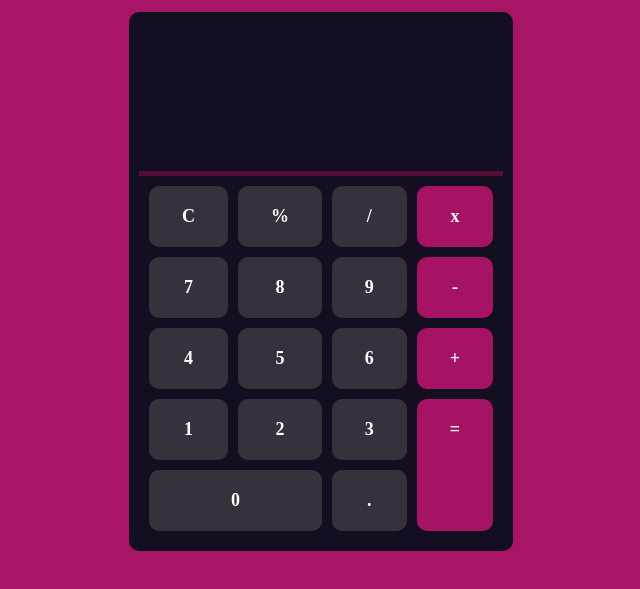
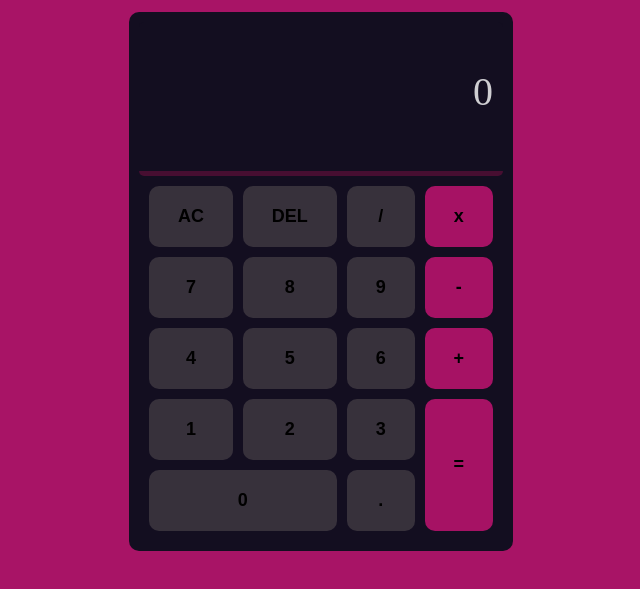
Before and after one commit to Obianujuakuu/calculator, a plain HTML site: page index.html in a window 1280 px wide. Shown: the part 55-644 px from the top of the page, without its empty margins (319-959 px from the left). Drawn offline with Linux system fonts and the light colour scheme.

Commit message:
added delete and clear function to js file, changed html tag from div to button

```diff
--- a/css/style.css
+++ b/css/style.css
@@ -18,7 +18,7 @@ body{
   padding: 10px;
   border-radius: 10px;
 }
-input[type=text]{
+.display{
   width: 100%;
   height: 8em;
   padding: 25px 50px 25px 50px;
@@ -40,13 +40,14 @@ input[type=text]{
     column-gap: 10px;
     row-gap: 10px;
 }
-.grid-item{
+button{
     background-color: rgb(55, 49, 59);
     padding: 20px;
     font-size: large;
     text-align: center;
     border-radius: 10px;
     font-weight: bold;
+    border-style: none;
 }
 #item1{
     grid-row: span 2;
@@ -58,3 +59,28 @@ input[type=text]{
 #color{
     background-color: rgba(168, 19, 101, 0.993);
 }
+.container>button:hover {
+    opacity: 100%;
+  }
+
+
+  .display {
+    grid-column: 1 / -1;
+    opacity: 80%;
+    display: flex;
+    flex-direction: column;
+    align-items: flex-end;
+    padding: 10px;
+    padding-top: 39px;
+    padding-bottom: 5px;
+    border-radius: 5px;
+  }
+
+  .display .previous-operand {
+    font-size: 1.5rem;
+  }
+
+  .display .current-operand {
+    font-size: 2.5rem;
+    padding-top: 7px;
+  }
--- a/index.html
+++ b/index.html
@@ -12,29 +12,29 @@
         <h1>CALCULATOR</h1>
     </div>
 <div class="container">
-    <form>
-        <label for="fname"></label>
-        <input type="text" id="fname" name="fname">
-      </form>
+    <div class="display">
+      <div class="previous-operand">1234</div>
+      <div class="current-operand">43215</div>
+    </div>
   <div class="grid-container">
-    <div class="grid-item">C</div>
-    <div class="grid-item">%</div>
-    <div class="grid-item">/</div>
-    <div class="grid-item" id="color">x</div>
-    <div class="grid-item">7</div>
-    <div class="grid-item">8</div>
-    <div class="grid-item">9</div>
-    <div class="grid-item" id="color">-</div>
-    <div class="grid-item">4</div>
-    <div class="grid-item">5</div>
-    <div class="grid-item">6</div>
-    <div class="grid-item" id="color">+</div>
-    <div class="grid-item">1</div>
-    <div class="grid-item">2</div>
-    <div class="grid-item">3</div>
-    <div class="grid-item" id="item1">=</div>
-    <div class="grid-item" id="item2">0</div>
-    <div class="grid-item">.</div>
+    <button class="clear">AC</button>
+    <button class="delete">DEL</button>
+    <button class="operator">/</button>
+    <button class="operator" id="color">x</button>
+    <button class="number" value="7">7</button>
+    <button class="number" value="8">8</button>
+    <button class="number" value="9">9</button>
+    <button class="operator" id="color">-</button>
+    <button class="number" value="4">4</button>
+    <button class="number" value="5">5</button>
+    <button class="number" value="6">6</button>
+    <button class="operator" id="color">+</button>
+    <button class="number" value="1">1</button>
+    <button class="number" value="2">2</button>
+    <button class="number" value="3">3</button>
+    <button class="equals-key" class="result" id="item1">=</button>
+    <button class="number" id="item2" value="0">0</button>
+    <button class="number">.</button>
   </div>
 </div>
 </body>
--- a/js/script.js
+++ b/js/script.js
@@ -0,0 +1,94 @@
+const clearButton = document.querySelector(".clear");
+const deleteButton = document.querySelector(".delete");
+const operatorButton = document.querySelectorAll(".operator");
+const numberButton = document.querySelectorAll(".number");
+const equalsButton = document.querySelector(".equals-key");
+const resultButton = document.querySelector(".result");
+const previousOperand = document.querySelector(".previous-operand")
+const currentOperand = document.querySelector(".current-operand")
+
+currentOperand.textContent = '';
+previousOperand.textContent = '';
+
+const add = function(a, b){
+    return a + b;
+}
+console.log(5 + 5);
+const subtract = function(a, b) {
+    return a - b;
+  };
+  console.log(5 - 5);
+  const divide = function(a, b) {
+    return a / b;
+  };
+  console.log(5 / 5);
+  const multiply = function(a, b) {
+      return a * b;
+  };
+  console.log(5 * 5);
+
+  const operate = function(num1, num2, operator){
+    switch (operator) {
+        case "+":
+          return add(num1, num2);
+        case "-":
+          return subtract(num1, num2);
+        case "*":
+          return multiply(num1, num2);
+        case "/":
+          return divide(num1, num2);
+      }
+    };
+    let storedNumber = "";
+    let operatorClicked = "";
+    let firstNumber = "";
+    let result = "";
+    currentOperand.textContent = 0;
+
+    numberButton.forEach((number) => {
+      number.addEventListener('click', function() {
+        storedNumber += number.value;
+        previousOperand.textContent += storedNumber;
+        calculate();
+      })
+    });
+
+      operatorButton.forEach((operator => {
+        operator.addEventListener('click', function() {
+          if (firstNumber && storedNumber) {
+            displayResult();
+          }
+          firstNumber = storedNumber;
+          operatorClicked = operator.textContent;
+          previousOperand.textContent = storedNumber + operatorClicked;
+          storedNumber = '';
+
+          console.log('FirstNumber' + firstNumber + 'Stored' + storedNumber)
+          console.log(operatorClicked);
+
+        })
+      }));
+
+      const calculate = () => {
+        const result = operate(parseFloat(firstNumber), parseFloat(storedNumber), operatorClicked);
+
+        currentOperand.textContent = result;
+        }
+
+      equalsButton.addEventListener('click', calculate);
+
+      clearButton.addEventListener('click', clear);
+      function clear() {
+        storedNumber = "";
+        operatorClicked = "";
+        firstNumber = "";
+        result = "";
+        previousOperand.textContent = "";
+        currentOperand.textContent = 0;
+       }
+
+       function backSpace() {
+        currentOperand.textContent = currentOperand.textContent.slice(0,-1);
+        previousOperand.textContent = previousOperand.textContent.slice(0,-1);
+       }
+       deleteButton.addEventListener('click', backSpace);
```
